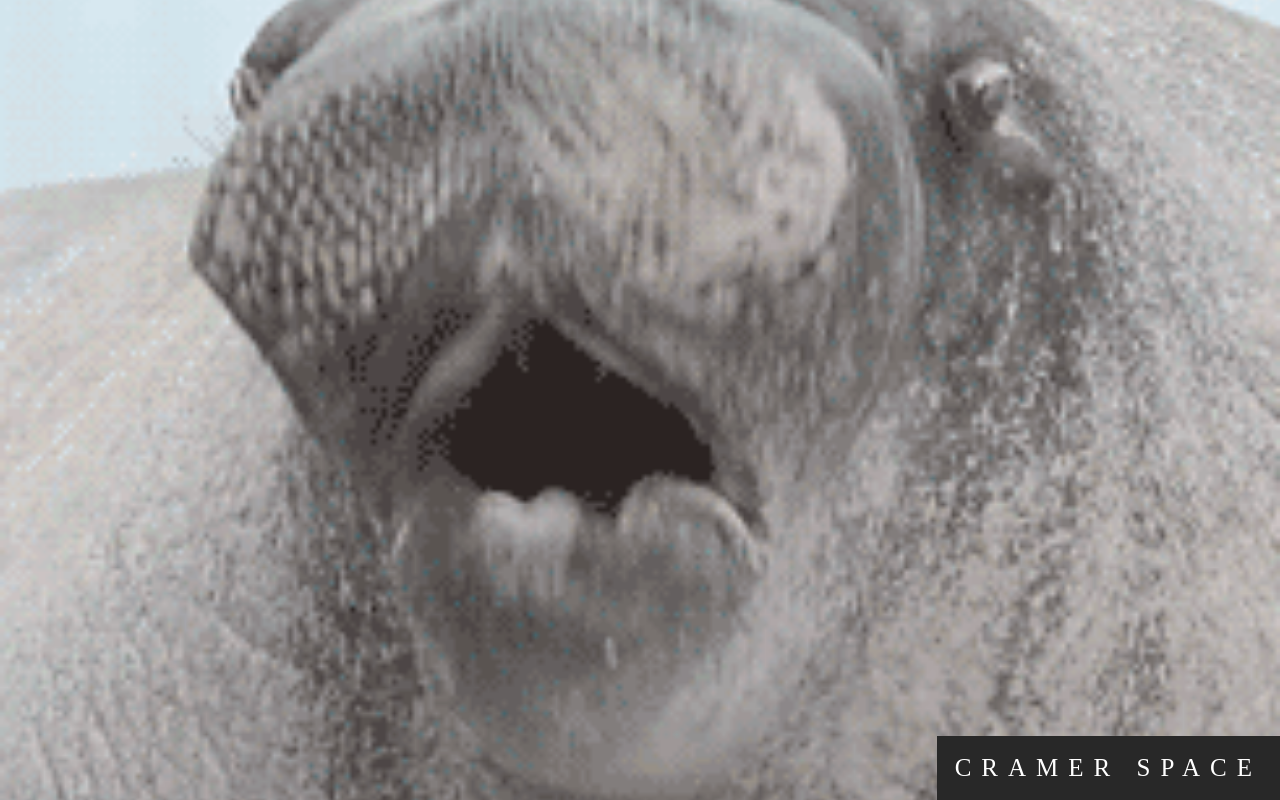
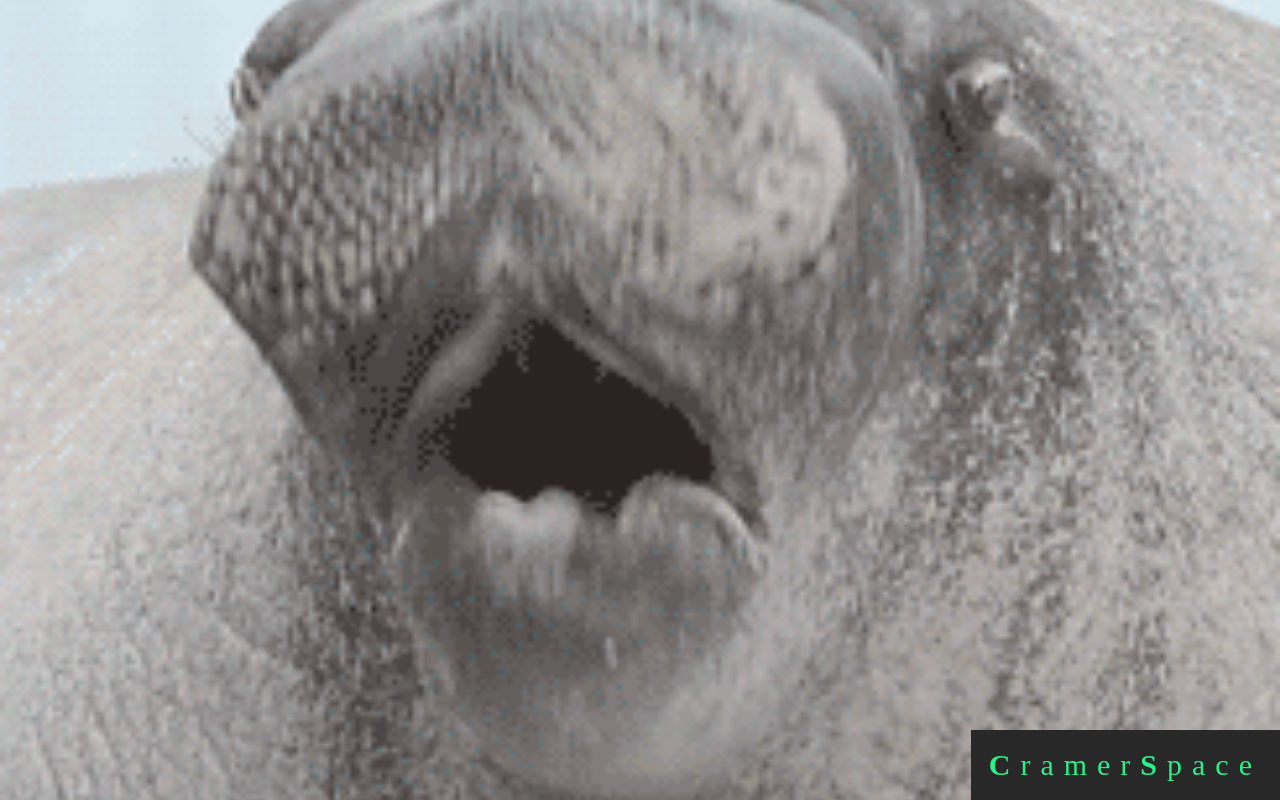
Before and after one commit to ruebot/cramer.space, a plain HTML site: page index.html in a window 1280 px wide. Drawn offline with Linux system fonts and the light colour scheme.

Commit message:
Hot new colour, and formatting fixes.

```diff
--- a/index.html
+++ b/index.html
@@ -18,9 +18,9 @@
 
 			.caption span.border {
         background-color: #111;
-  			color: #fff;
+        color: #13EE7E;
         padding: 18px;
-  			font-size: 25px;
+        font-size: 30px;
         letter-spacing: 10px;
         position: absolute;
         bottom: 0;
@@ -32,7 +32,7 @@
 	<body>
 		<div class="cramer">
       <div class="caption">
-			  <span class="border">CRAMER SPACE</span>
+        <span class="border"><strong>C</strong>ramer<strong>S</strong>pace</span>
       </div>
 		</div>
 	</body>
```
Lines whose indentation alone changed are shown as unchanged.
